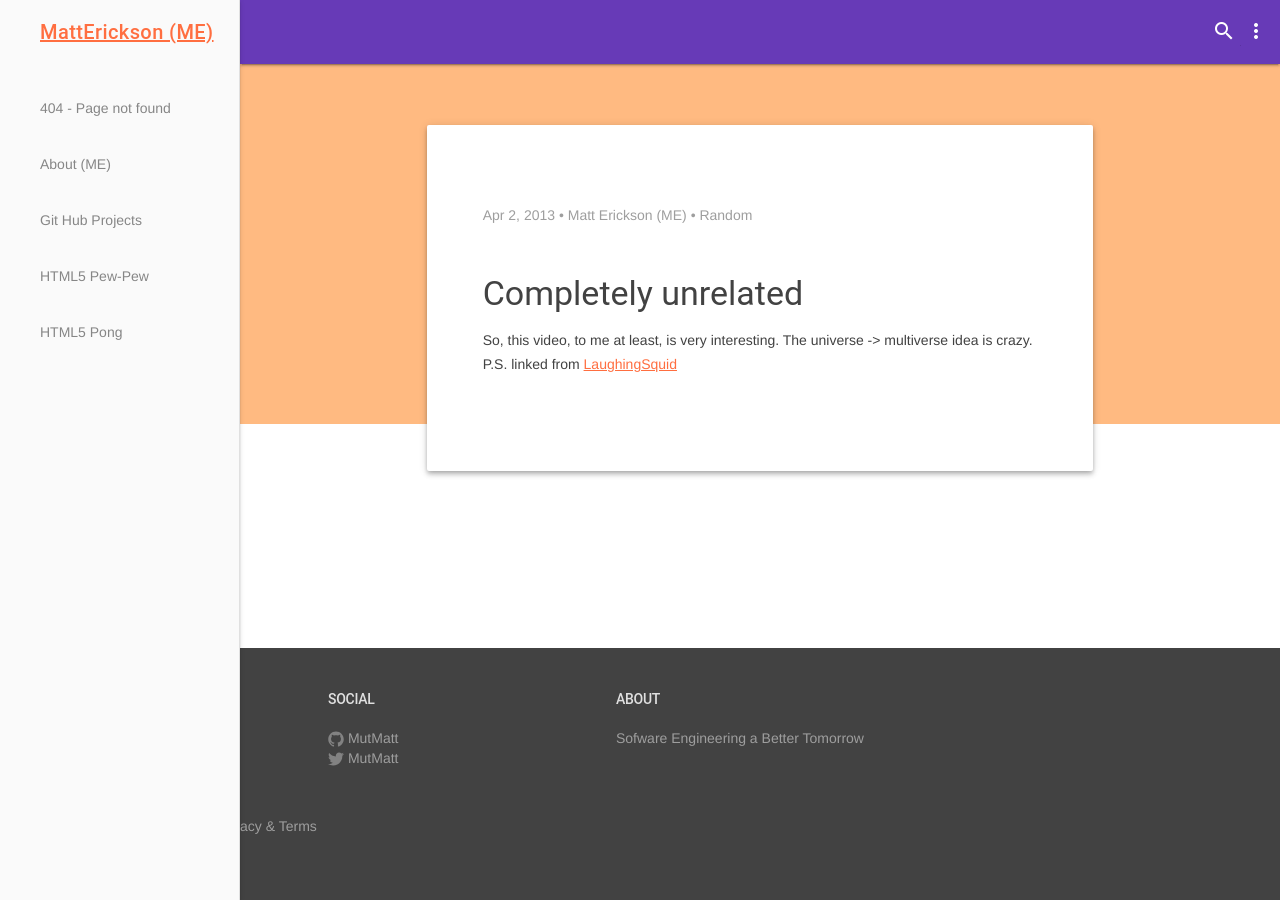
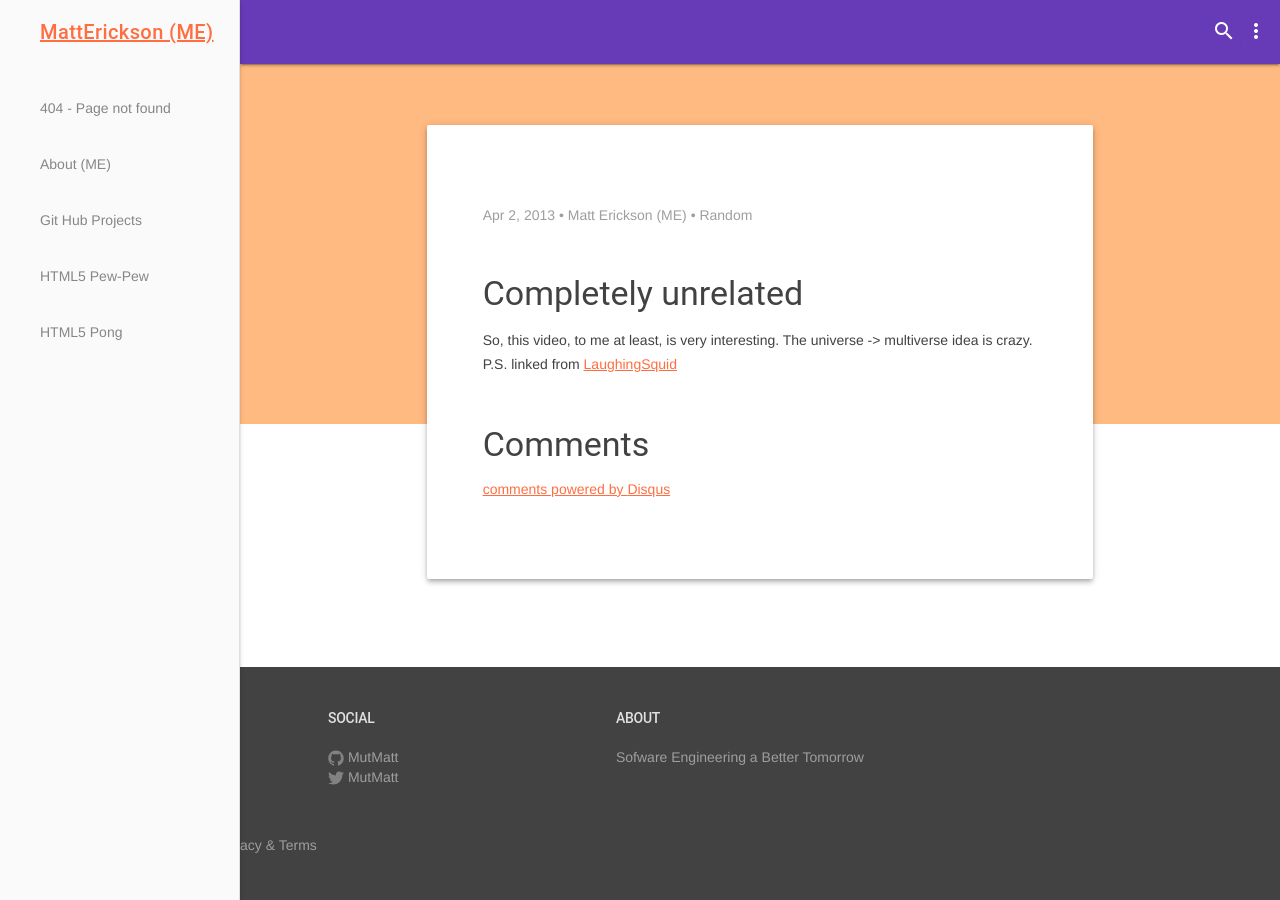
Before and after one commit to O-Mutt/old_matt_erickson_me, a Jekyll site: the page built from _posts/2013/2013-04-02-completely-unrelated.md, in a window 1280 px wide. Built offline with Jekyll 4.4.1, drawn with Linux system fonts in a browser that asks for light colours; nearby versions of some CDN libraries; comment, search, counter and statistics services are not loaded.

```diff
--- a/404.html
+++ b/404.html
@@ -1,6 +1,7 @@
 ---
 layout: post
 title: 404 - Page not found
+allow_comments: false
 ---
 
 Sorry, we can't find that page that you're looking for. You can try again by going [back to the homepage]({{ site.baseurl }}/).
--- a/_layouts/page.html
+++ b/_layouts/page.html
@@ -13,7 +13,7 @@
       <article class="post-content">
         <p>{{ content }}</p>
       </article>
-      {% if site.disqus %}
+      {% if site.disqus and page.allow_comments != false %}
       <div>
         <h3>Comments</h3>
           {% include disqus.html %}
--- a/_layouts/post.html
+++ b/_layouts/post.html
@@ -14,7 +14,7 @@
         <p>{{ content }}</p>
       </article>
       <!-- Disqus comments -->
-      {% if site.disqus and page.allow_comments == false %}
+      {% if site.disqus and page.allow_comments != false %}
       <div>
         <h3>Comments</h3>
         {% include disqus.html %}
```
